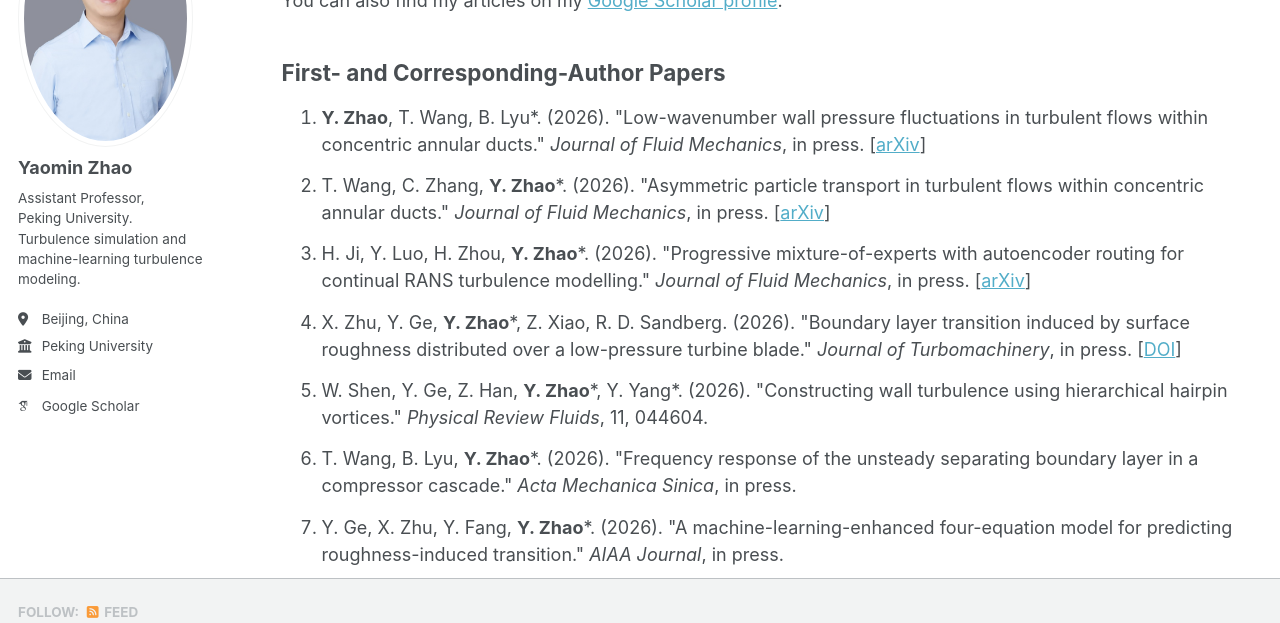
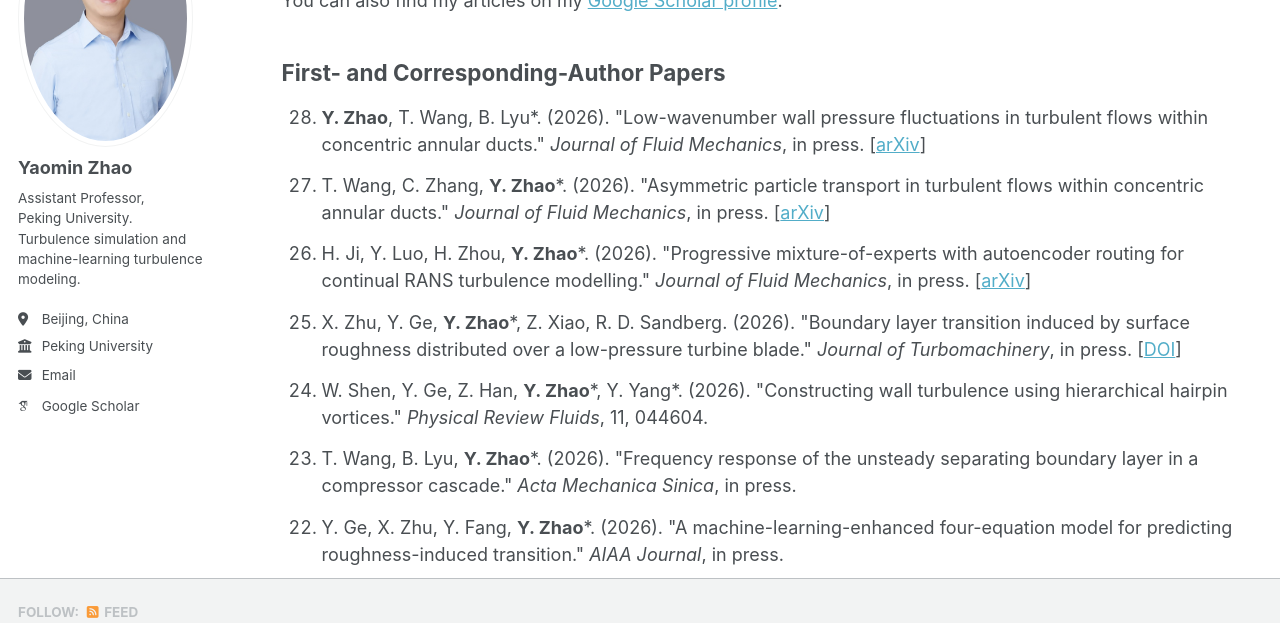
Before and after one commit to YMGroup-PKU/YMGroup-PKU.github.io, a Jekyll site: the page built from _pages/publications.html, in a window 1280 px wide and 900 px high. Shown: the part 211-834 px from the top of the window. Built offline with Jekyll 4.4.1, drawn with Linux system fonts in a browser that asks for light colours; some web fonts are replaced; a script bundle is joined from its source files by our own code; library files that are not in the unit come from our copies.

Commit message:
Reverse publication numbering so newest paper has the largest number

```diff
--- a/_pages/publications.html
+++ b/_pages/publications.html
@@ -19,7 +19,7 @@ author_profile: true
     {% assign catposts = site.publications | where: "category", catkey | sort: "date" | reverse %}
     {% if catposts.size > 0 %}
       <h2>{{ category[1].title }}</h2>
-      <ol style="line-height: 1.5;">
+      <ol reversed style="line-height: 1.5;">
       {% for post in catposts %}
         <li style="margin-bottom: 0.8em;">
           {{ post.citation }}
```
